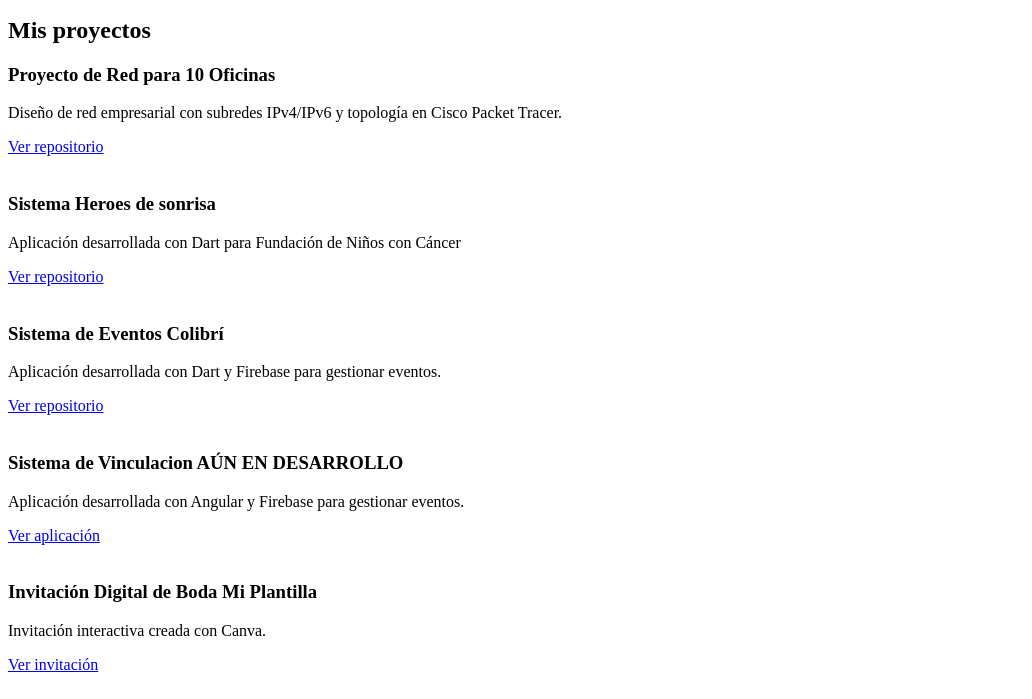
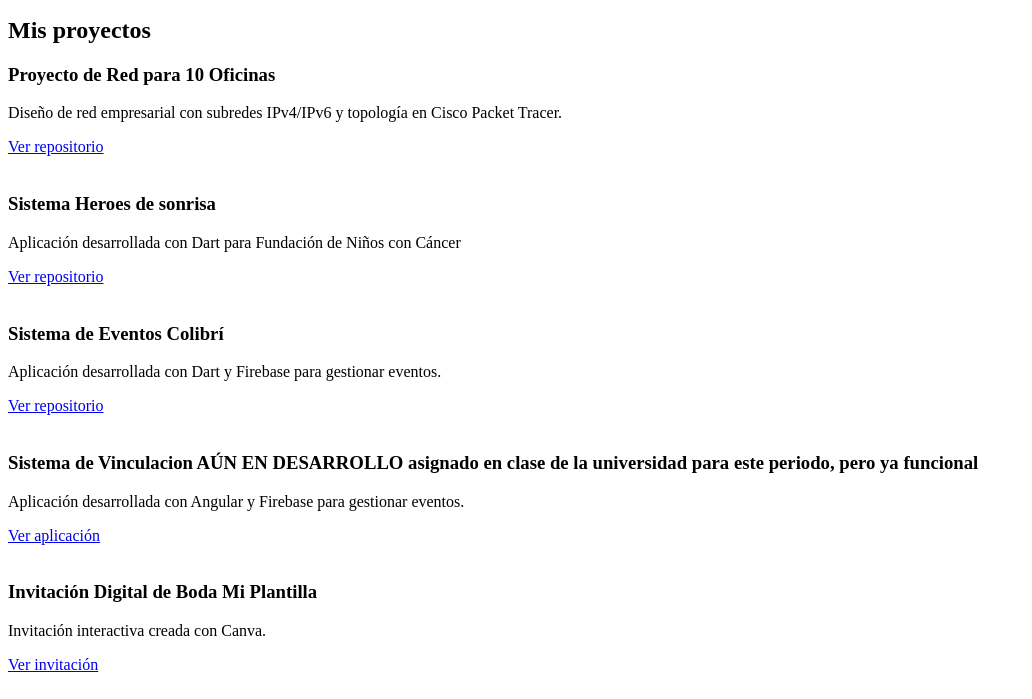
Before and after one commit to JulsRods/julietterodas.github.io, a plain HTML site: page index.html in a window 1280 px wide. Shown: the part 101-800 px from the top of the page, without its empty margins (0-1032 px from the left). Drawn offline with Linux system fonts and the light colour scheme.

Commit message:
Revise project details in index.html
Updated project descriptions and links in the portfolio.

```diff
--- a/index.html
+++ b/index.html
@@ -35,7 +35,7 @@ Ver repositorio
 
 <br><br>
 
-<h3>Sistema de Vinculacion AÚN EN DESARROLLO</h3>
+<h3>Sistema de Vinculacion AÚN EN DESARROLLO asignado en clase de la universidad para este periodo, pero ya funcional</h3>
 <p>Aplicación desarrollada con Angular y Firebase para gestionar eventos.</p>
 <a href="https://gestion-horas-de-vinculacion.web.app/inicio-sesion">
 Ver aplicación
```
